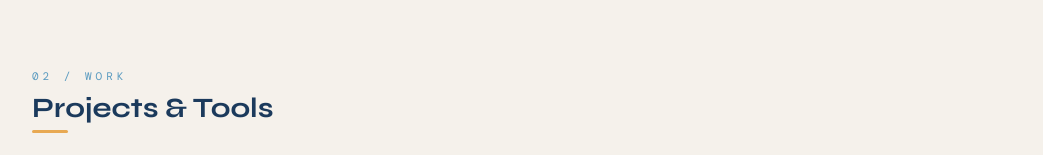
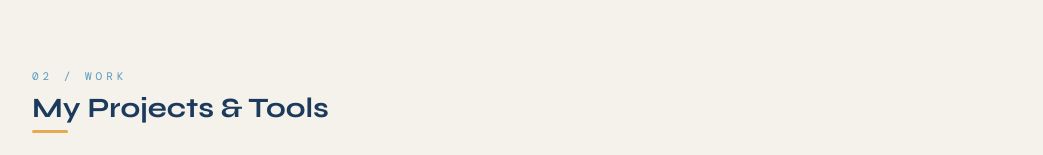
Before and after one commit to aviorh-world/QAME, a plain HTML site: page index.html in a window 1280 px wide. Shown: the part 928-1083 px from the top of the page, without its empty margins (118-1161 px from the left). Drawn offline with nearby package versions, Linux system fonts and the light colour scheme; a web font is replaced by a local one.

Commit message:
Update index.html

```diff
--- a/index.html
+++ b/index.html
@@ -138,7 +138,7 @@ main{max-width:1100px;margin:0 auto;padding:60px;position:relative;z-index:1;}
 
 <section class="section fade-in" id="projects" style="animation-delay:.1s">
   <div class="s-label">02 / Work</div>
-  <div class="s-title">Projects &amp; Tools</div>
+  <div class="s-title">My Projects &amp; Tools</div>
   <div class="projects-grid">
     <div class="card">
       <span class="card-tag">QA Tool</span>
```
